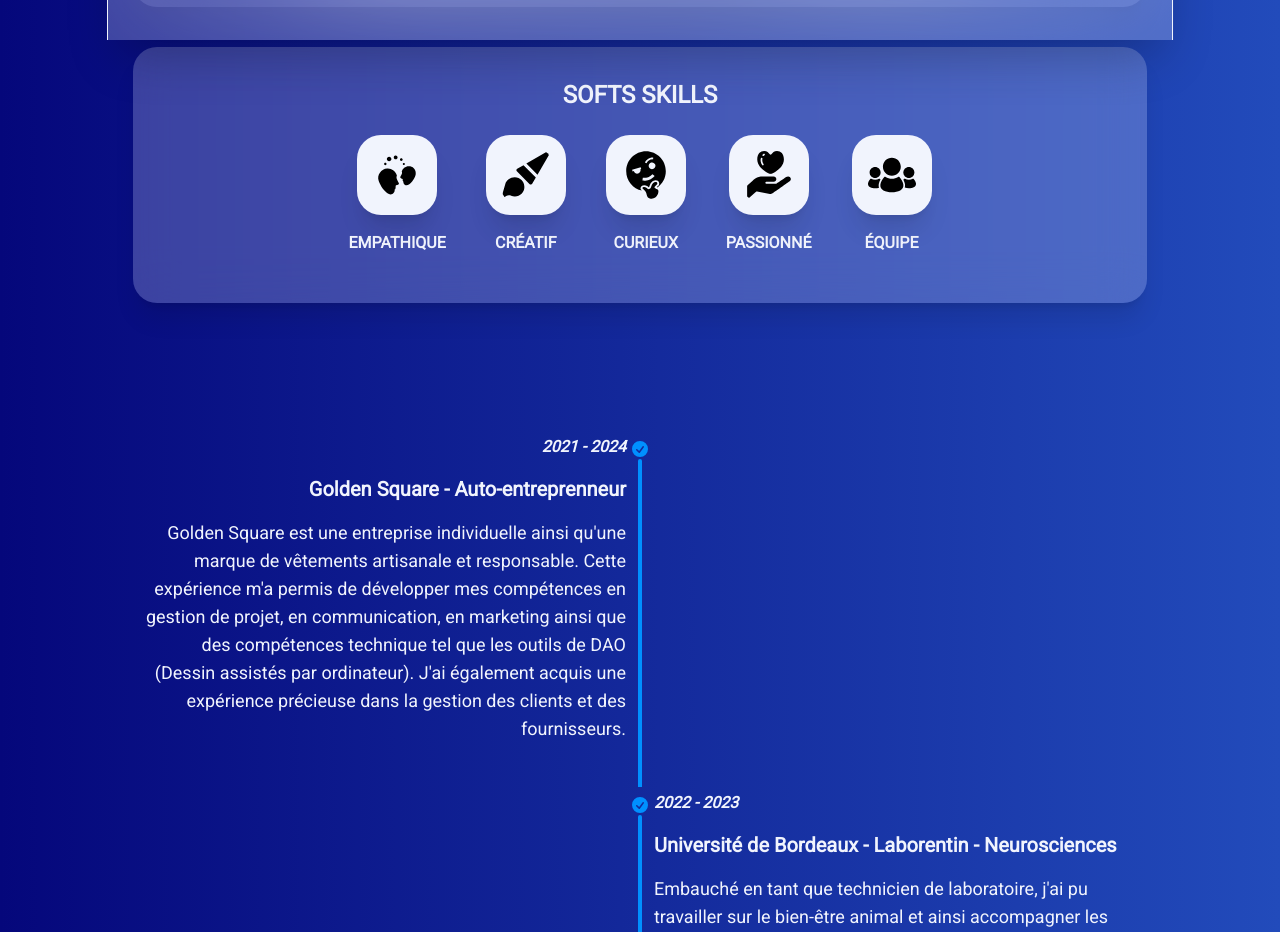
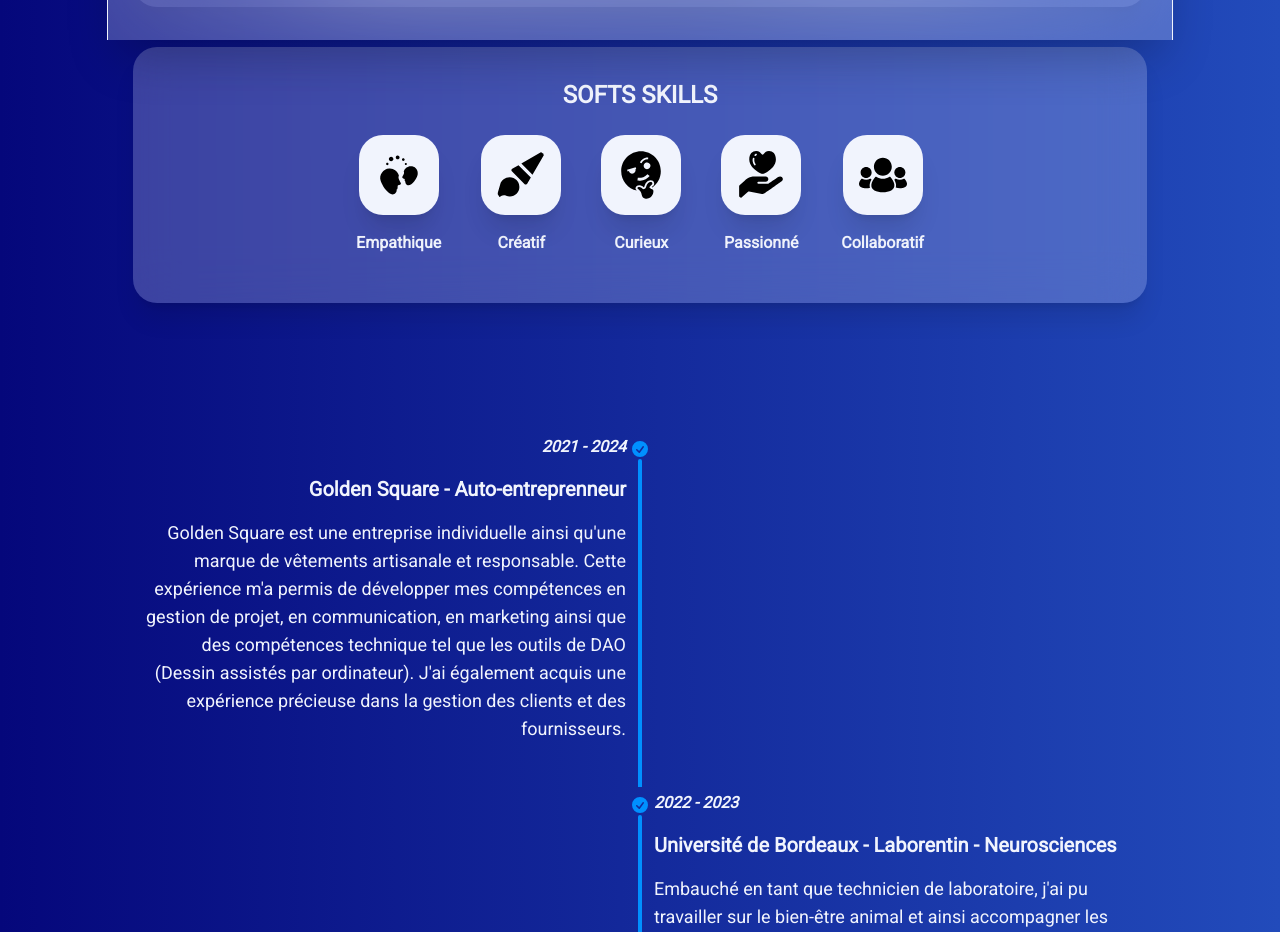
Before and after one commit to Roms-Her/Portfolio, a Next.js app: page / in a window 1280 px wide. Shown: the part 1560-2492 px from the top of the page. Built offline with nearby package versions, Linux system fonts and the light colour scheme.

Commit message:
style: navbar

```diff
--- a/app/src/components/header/Nav.jsx
+++ b/app/src/components/header/Nav.jsx
@@ -56,7 +56,7 @@ export default function Nav() {
         <IoMenu className="h-10 w-10" />
       </button>
       <ul
-        className={`xl:hidden fixed z-10 flex flex-col justify-center gap-8 h-lvh top-0 right-0 w-4/6 sm:w-3/6 bg-[#224bbb] p-12 sm:p-20 text-xl transition-all  ${
+        className={`xl:hidden fixed z-10 flex flex-col justify-center gap-8 h-lvh top-0 right-0 w-4/6 md:w-2/6 bg-backgroundColorWhite p-12 sm:p-20 text-xl transition-all shadow-contrast ${
           menuOpen ? "translate-x-0" : "translate-x-full"
         }`}
       >
@@ -72,7 +72,7 @@ export default function Nav() {
             <div className="flex items-center gap-5 mb-4 sm:mb-6">
               <Link
                 href={link.url}
-                className="flex items-center transition gap-6 font-bold"
+                className="flex items-center transition gap-6 font-bold px-6 py-3 rounded-xl backdrop-blur-xl bg-[#d6e0ff40] shadow-xl"
                 onClick={() => setMenuOpen(!menuOpen)}
               >
                 {link.title}
--- a/app/src/components/main/home/moreInformations/MoreInformations.jsx
+++ b/app/src/components/main/home/moreInformations/MoreInformations.jsx
@@ -42,7 +42,7 @@ export default function MoreInformations() {
 
         <Link
           className="bg-accessible text-black px-4 py-2 rounded-xl uppercase font-medium text-sm border border-solid hover:bg-orange-500 hover:text-accessible hover:border-orange-800 hover:shadow-xl transition-all ease-out "
-          href="/pdf/cv-romain-hernandez.pdf"
+          href="/pdf/CV.pdf"
           download="CV_romain-hernandez"
           target="_blank"
         >
--- a/app/src/components/main/home/skills/Skills.jsx
+++ b/app/src/components/main/home/skills/Skills.jsx
@@ -126,8 +126,8 @@ export default function Skills() {
     {
       logo: logoCoworking,
       alt: "image représentant le travail d'équipe",
-      description: "équipe",
-      doc: "https://asana.com/fr/resources/teamwork-in-the-workplace",
+      description: "Collaboratif",
+      doc: "https://asana.com/fr/resources/collaboration-in-the-workplace",
     },
   ];
 
@@ -182,7 +182,7 @@ export default function Skills() {
             {softSkills.map((skill, index) => (
               <motion.li whileHover={{ scale: 1.2 }}
               whileTap={{ scale: 0.8 }}
-              className="uppercase font-semibold md:text-base"
+              className=" font-semibold md:text-base"
               key={index}>
                 <SoftSkills skill={skill}></SoftSkills>
               </motion.li>
```
Also changed, not shown: 1 other file (tests, documents, lock files or other folders).
